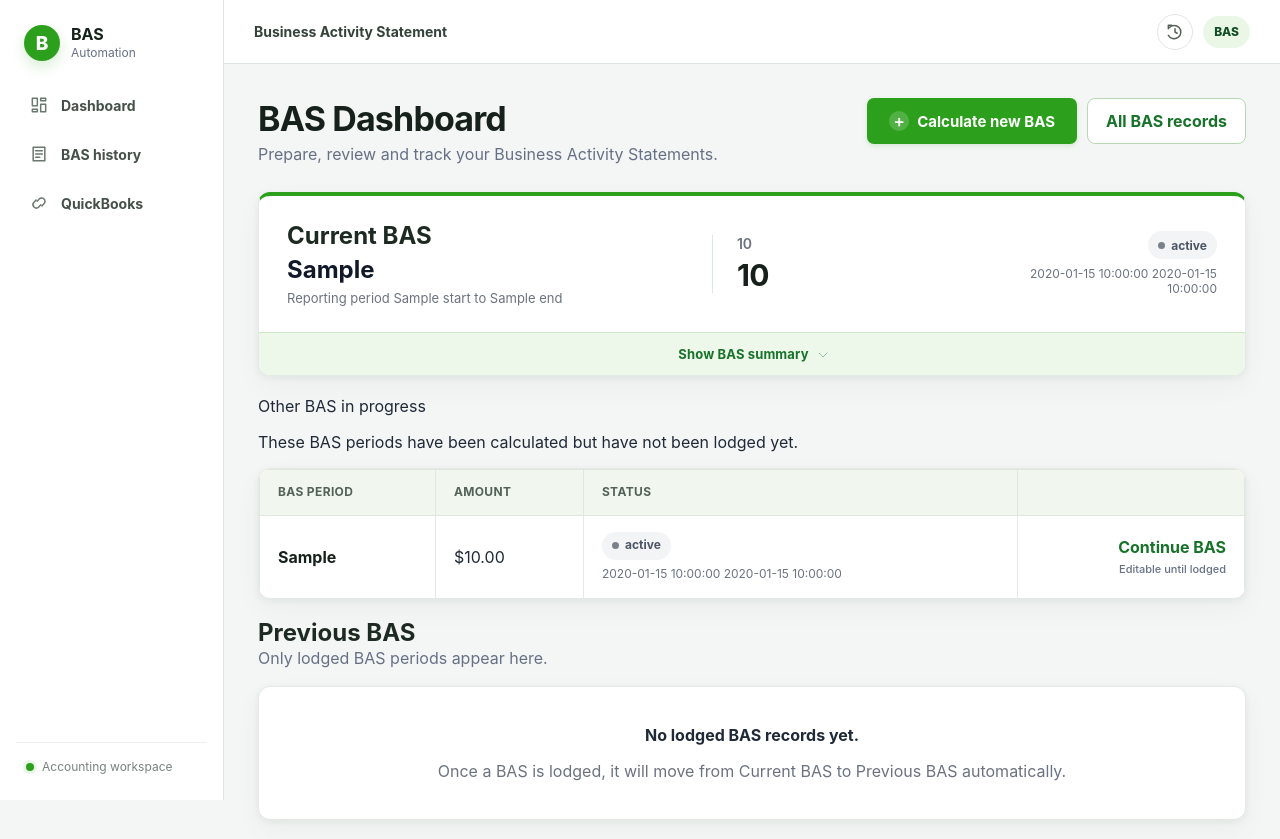
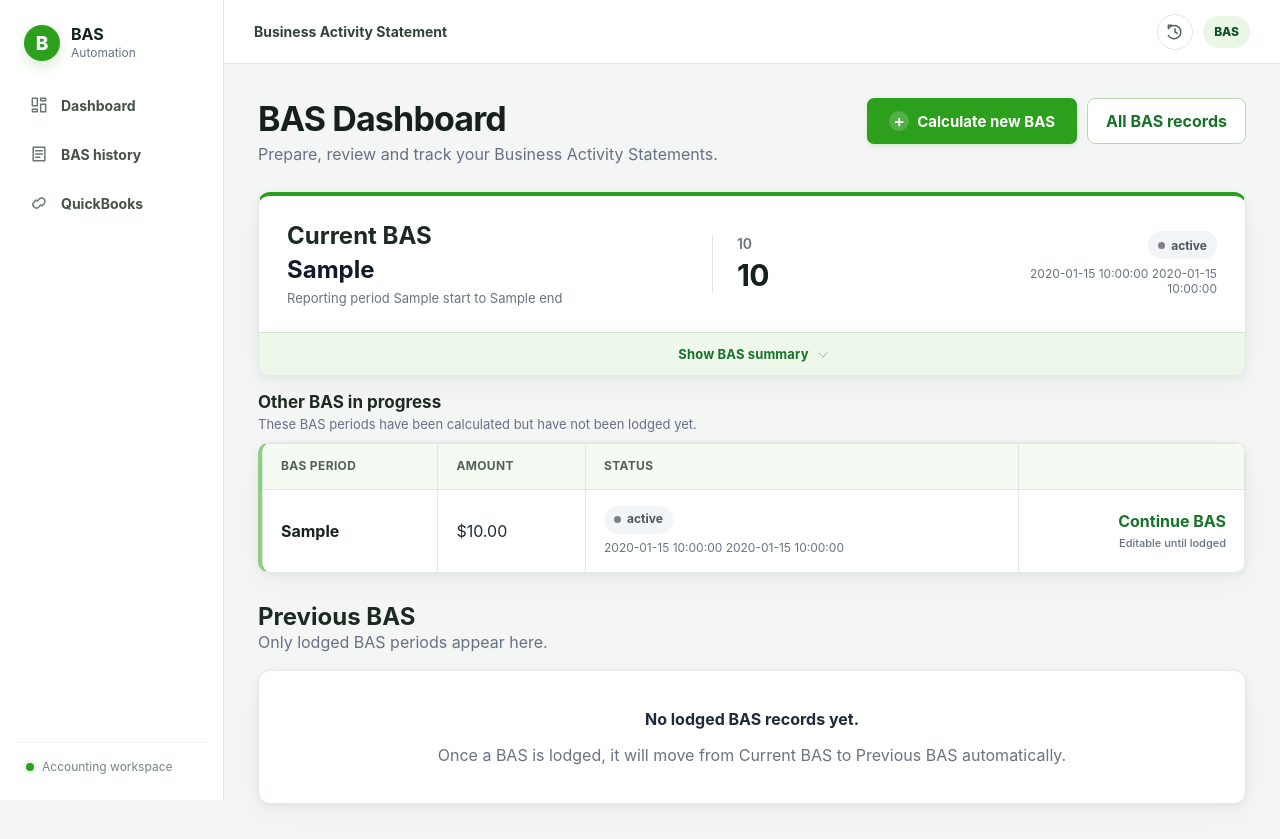
Before and after one commit to raviyadav2509/accounting, a Flask app: template templates/dashboard.html in a window 1280 px wide. Shown: the top 839 px of the page. Run offline with Flask 3, Linux system fonts and the light colour scheme; the template is opened without the code that fills it: most values are stand-ins (such as "Sample title", 1, 10 or a date in 2020).

Commit message:
Style in-progress BAS records under Current BAS

```diff
--- a/static/styles.css
+++ b/static/styles.css
@@ -1630,3 +1630,33 @@ button:hover,
     background: #e7f6e4;
     color: #176a27;
 }
+
+
+.current-bas-subsection {
+    margin-top: -4px;
+    margin-bottom: 30px;
+}
+
+.current-bas-subsection-heading {
+    margin: 0 0 10px;
+}
+
+.current-bas-subsection-title {
+    color: #1d2a22;
+    font-size: 17px;
+    font-weight: 750;
+}
+
+.current-bas-subsection-heading p {
+    margin: 4px 0 0;
+    color: var(--bas-muted);
+    font-size: 13px;
+}
+
+.active-bas-table-card {
+    border-left: 4px solid #8bcf80;
+}
+
+.active-bas-table-card .history-table th {
+    background: #f5faf3;
+}
```
